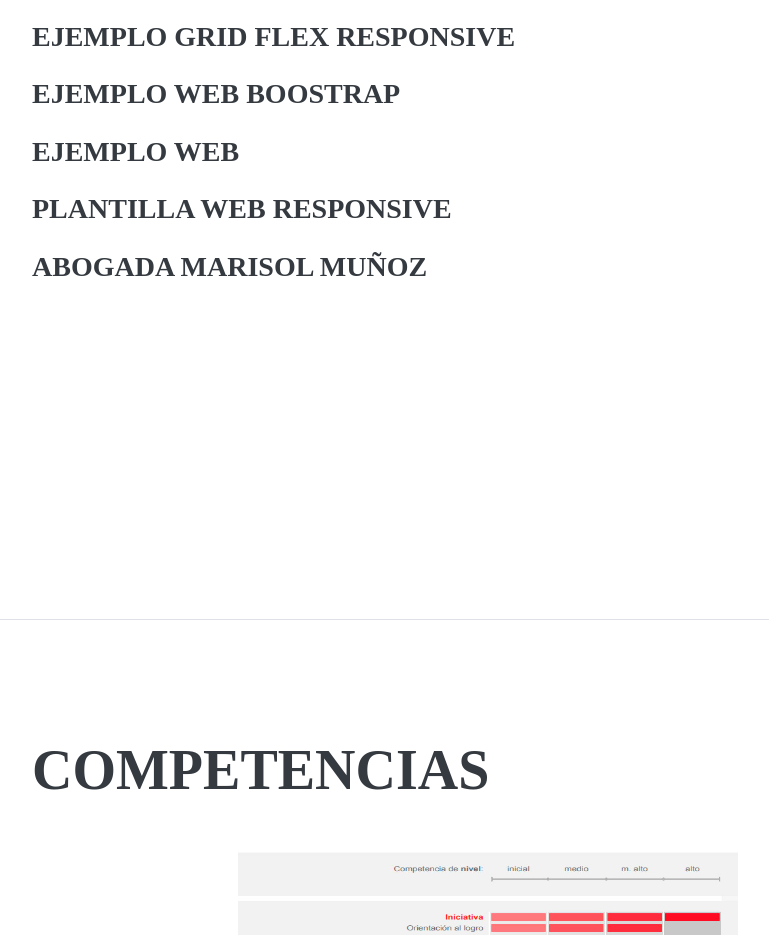
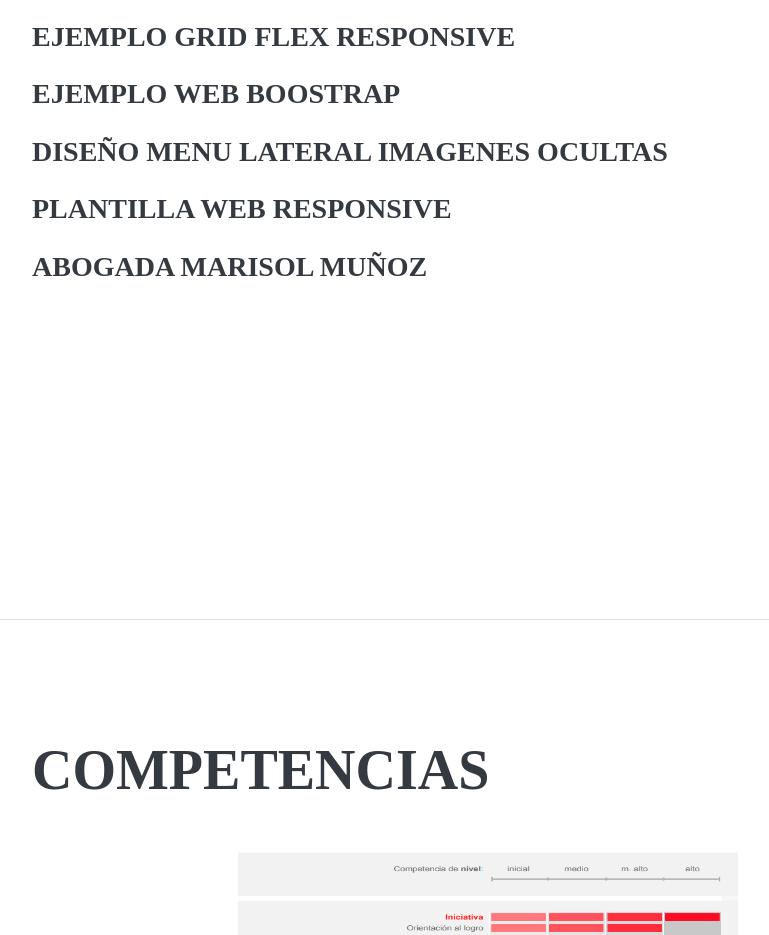
Before and after one commit to PedroRios1970/CVPedroRios, a website: page index.html in a window 1280 px wide. Shown: the part 5680-6615 px from the top of the page, without its empty margins (288-1057 px from the left). Drawn offline with nearby package versions, Linux system fonts and the light colour scheme; a web font is replaced by a local one.

Commit message:
CV2022_v7

```diff
--- a/index.html
+++ b/index.html
@@ -510,7 +510,7 @@
 
       <a class="mt-3" href="https://gridflexresponsi.netlify.app/"><h3>Ejemplo Grid Flex Responsive</h3></a>
       <a class="mt-3" href="https://ejemplosprint2.netlify.app"><h3>Ejemplo Web Boostrap</h3></a>
-      <a class="mt-3" href="https://web1htmlcssjs.netlify.app"><h3>Ejemplo Web</h3></a>
+      <a class="mt-3" href="https://web1htmlcssjs.netlify.app"><h3>Diseño Menu Lateral Imagenes Ocultas</h3></a>
       <a class="mt-3" href="https://webplantilla.netlify.app/"><h3>Plantilla Web Responsive</h3></a>
       <a class="mt-3" href="https://munpar.netlify.app"><h3>Abogada Marisol Muñoz</h3></a>
 
```
